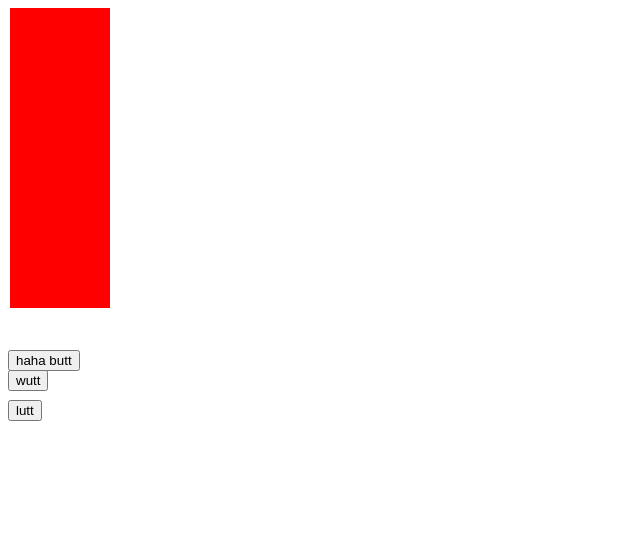
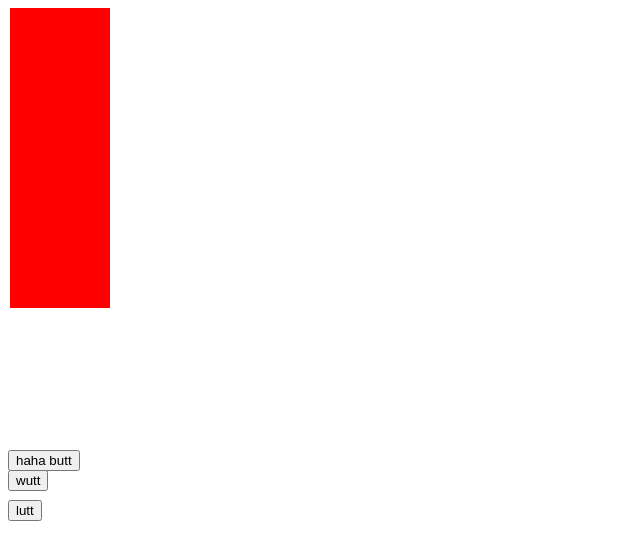
Before and after one commit to Pandaman8/SortMyRectangles, a plain HTML site: page index.html in a window 1280 px wide. Shown: the whole page, without its empty margins (0-640 px from the left). Drawn offline with Linux system fonts and the light colour scheme.

Commit message:
moved the buttons

```diff
--- a/index.html
+++ b/index.html
@@ -15,8 +15,8 @@
         <div class="rectangles" id="#rec7"></div>
         <div class="rectangles" id="#rec8"></div>
         <div class="rectangles" id="#rec9"></div>
-        <button id="#butt" onclick="initialize()" style="position: fixed; top: 350px;">haha butt</button>
-        <button id="#lutt" onclick="sort(0, 1, 0)" style="position: fixed; top: 400px;">lutt</button>
-        <button id="#wutt" onclick="setRec()" style="position: fixed; top: 370px;">wutt</button>
+        <button id="#butt" onclick="initialize()" style="position: fixed; top: 450px;">haha butt</button>
+        <button id="#lutt" onclick="sort(0, 1, 0)" style="position: fixed; top: 500px;">lutt</button>
+        <button id="#wutt" onclick="setRec()" style="position: fixed; top: 470px;">wutt</button>
     </body>
 </html>
```
